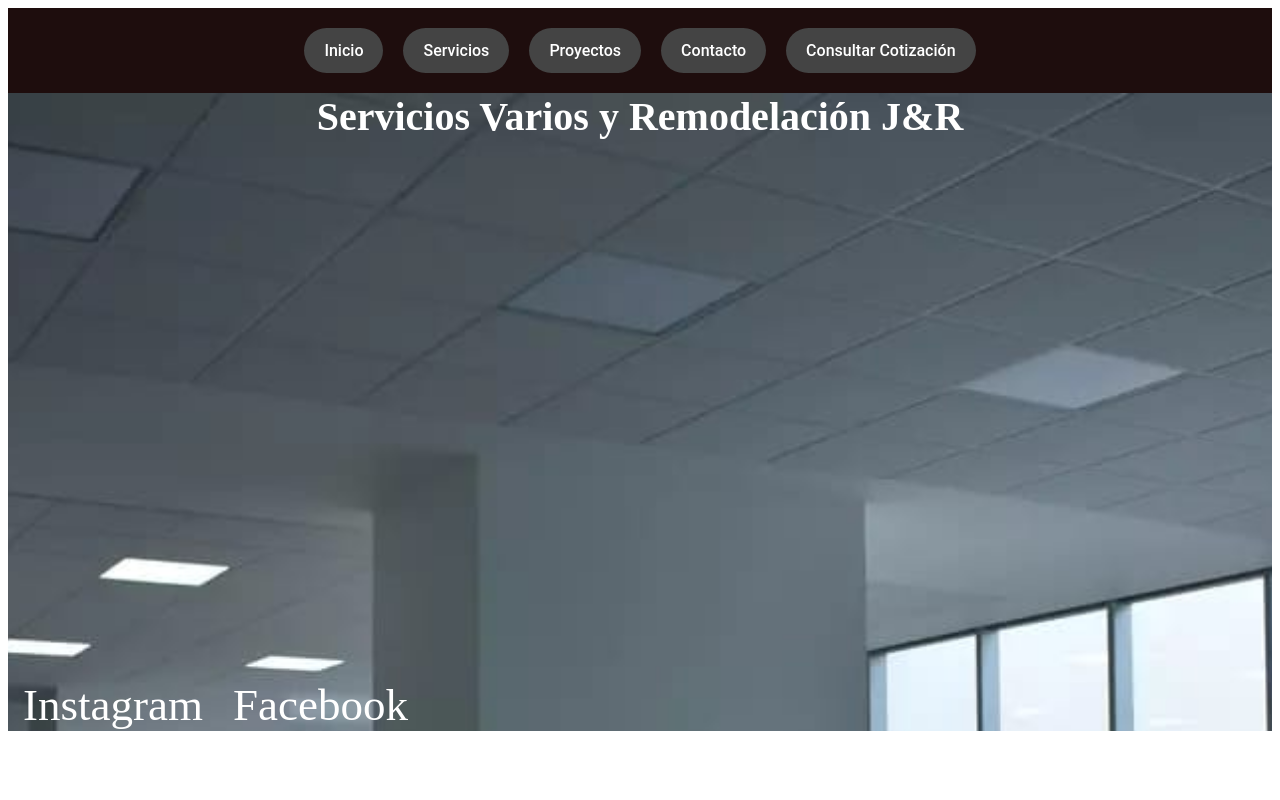
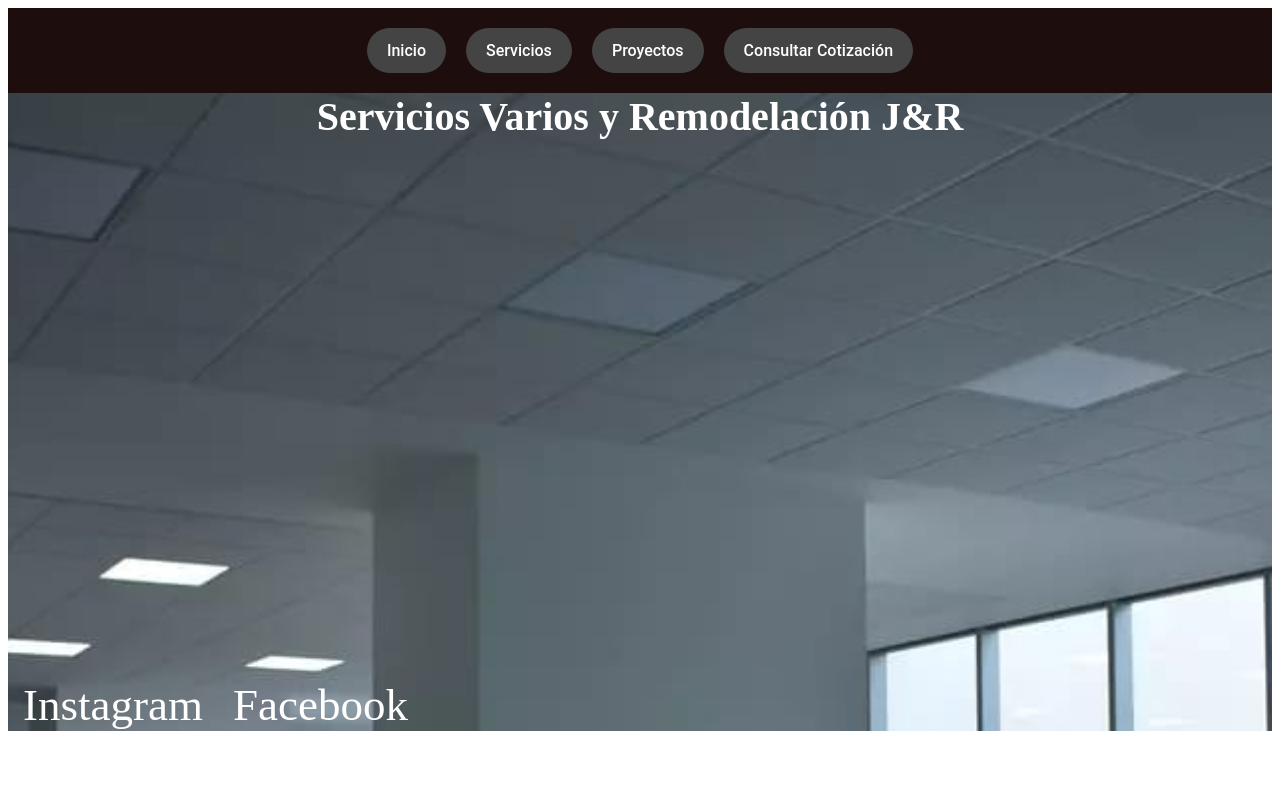
Before and after one commit to LeylaAlonzo/sistema_webS, an Angular app: page / in a window 1280 px wide. Shown: the top 800 px of the page. Built offline with nearby package versions, Linux system fonts and the light colour scheme.

Commit message:
Actualización del sitio web

```diff
--- a/src/app/app.component.html
+++ b/src/app/app.component.html
@@ -5,7 +5,7 @@
 
     <a routerLink="/servicios" class="nav-link">Servicios</a>
     <a routerLink="/proyectos" class="nav-link">Proyectos</a>
-    <a routerLink="/contacto" class="nav-link">Contacto</a>
+
 
     <a routerLink="/seguimiento-cotizacion" class="nav-link">Consultar Cotización</a>
 
```
Also changed, not shown: 3 other files (tests, documents, lock files or other folders).
